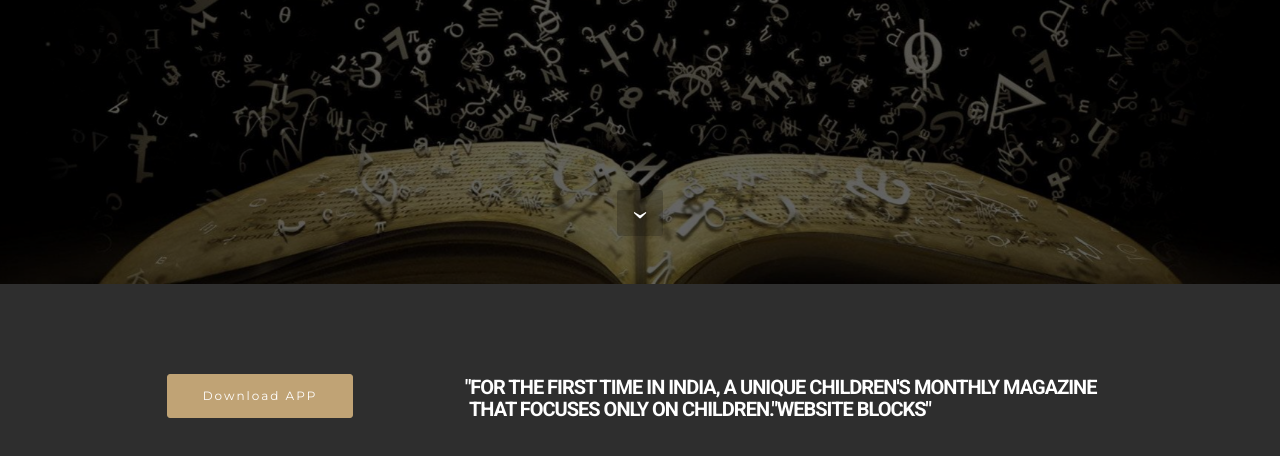
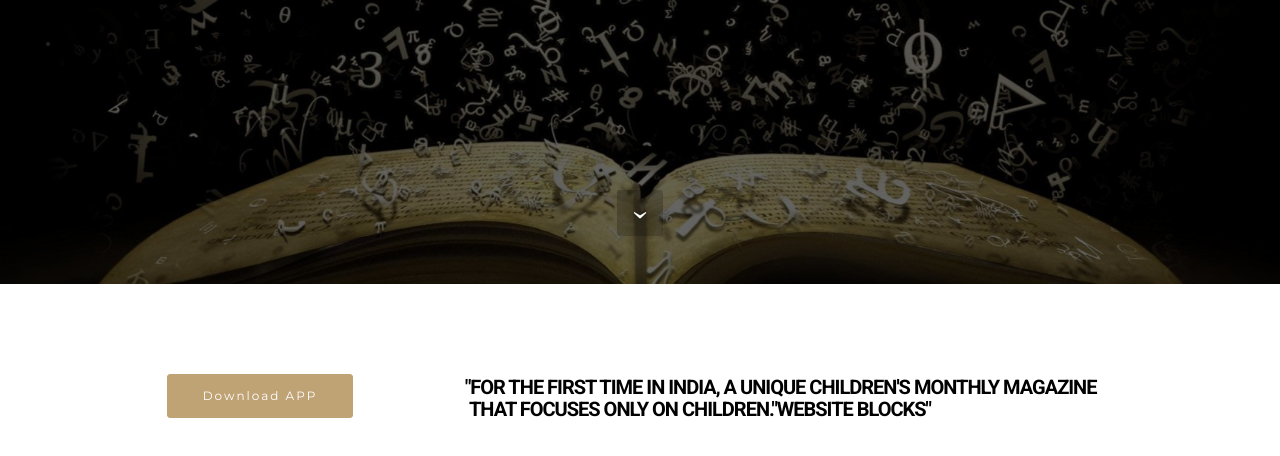
Before and after one commit to harriin79/thechildrengit, a plain HTML site: page index.html in a window 1280 px wide. Shown: the part 516-972 px from the top of the page. Drawn offline with Linux system fonts and the light colour scheme.

Commit message:
create github pages

```diff
--- a/assets/mobirise/css/mbr-additional.css
+++ b/assets/mobirise/css/mbr-additional.css
@@ -484,7 +484,7 @@ h6,
   color: #c0a375!important;
 }
 #msg-box2-6 .mbr-section-title {
-  color: #fff;
+  color: #000000;
   font-size: 20px;
   font-family: 'Roboto', sans-serif;
 }
--- a/index.html
+++ b/index.html
@@ -57,7 +57,7 @@
 
 </section>
 
-<section class="engine"><a href="https://mobirise.co/e">web page building software</a></section><section class="mbr-section mbr-section-hero mbr-section-full mbr-section-with-arrow mbr-parallax-background mbr-after-navbar" id="header1-1" data-rv-view="0" style="background-image: url(assets/images/flying-letters11-1920x1080.jpg);">
+<section class="engine"><a href="https://mobirise.co/c">site maker</a></section><section class="mbr-section mbr-section-hero mbr-section-full mbr-section-with-arrow mbr-parallax-background mbr-after-navbar" id="header1-1" data-rv-view="0" style="background-image: url(assets/images/flying-letters11-1920x1080.jpg);">
 
     <div class="mbr-overlay" style="opacity: 0.6; background-color: rgb(0, 0, 0);"></div>
 
@@ -79,7 +79,7 @@
 
 </section>
 
-<section class="mbr-info mbr-section mbr-section-md-padding" id="msg-box2-6" data-rv-view="7" style="background-color: rgb(46, 46, 46); padding-top: 90px; padding-bottom: 90px;">
+<section class="mbr-info mbr-section mbr-section-md-padding" id="msg-box2-6" data-rv-view="7" style="background-color: rgb(255, 255, 255); padding-top: 90px; padding-bottom: 90px;">
 
 
     <div class="container">
```
Also changed, not shown: 1 other file.
